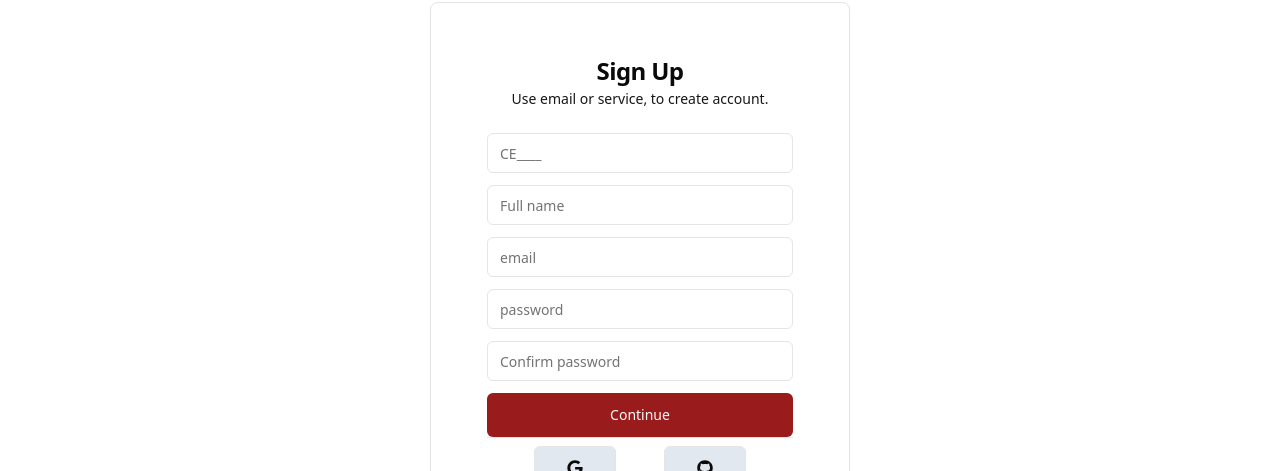
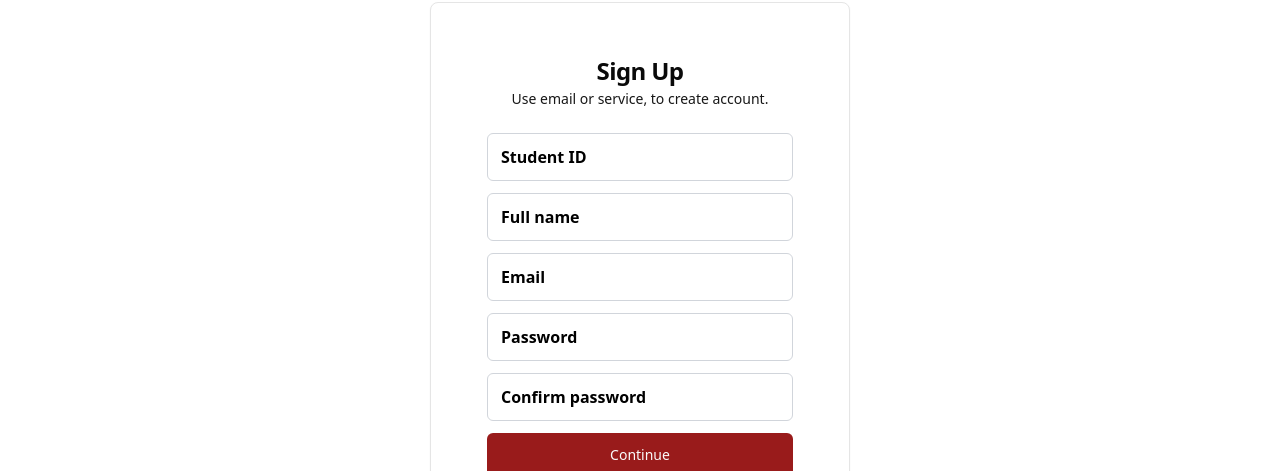
Before and after one commit to mhbhuiyan99/Connect, a Next.js app: page /sign-up in a window 1280 px wide. Shown: the part 134-605 px from the top of the page. Built offline with nearby package versions, Linux system fonts and the light colour scheme; no server answers.

Commit message:
📌 Use config API instead of Hardcoded

```diff
--- a/src/app/alumni/page.tsx
+++ b/src/app/alumni/page.tsx
@@ -5,6 +5,8 @@ import { useState, useEffect } from 'react';
 import { useDebounce } from '@/lib/useDebounce';
 import { FaSearch, FaFilter } from "react-icons/fa";
 import { ImSpinner2 } from "react-icons/im";
+import { config } from "@/lib/config";
+
 const FILTERS = {
   NAME: "name",
   SKILLS: "skills",
@@ -28,7 +30,8 @@ export default function AlumniViewPagePage() {
       setLoading(true);
       try {
         const res = await fetch(
-          `http://localhost:8000/v1/alumni/search?page=1&limit=100&filter_by=${filterBy}&query=${encodeURIComponent(debouncedSearchTerm)}`
+          `${config.apiBaseUrl}/v1/alumni/search?page=1&limit=100&filter_by=` +
+          `${filterBy}&query=${encodeURIComponent(debouncedSearchTerm)}`
         );
         if (!res.ok) throw new Error("Failed to fetch alumni");
         const data = await res.json();
--- a/src/app/notice/page.tsx
+++ b/src/app/notice/page.tsx
@@ -4,6 +4,7 @@ import { useState, useEffect, useRef } from 'react';
 import NoticeForm from '@/components/NoticeForm';
 import NoticeList from '@/components/NoticeList';
 import { useAuth } from '@/providers/AuthProvider';
+import { config } from '@/lib/config';
 
 interface Notice {
   id: string;
@@ -55,7 +56,7 @@ export default function NoticePage() {
 
     setIsLoading(true);
     try {
-      const res = await fetch(`http://localhost:8000/v1/notice/?page=${pageNumber}&limit=${limit}`);
+      const res = await fetch(`${config.apiBaseUrl}/v1/notice/?page=${pageNumber}&limit=${limit}`);
       const data = await res.json();
       if (data.items.length === 0) {
         setHasMore(false);
--- a/src/components/Navbar.tsx
+++ b/src/components/Navbar.tsx
@@ -5,7 +5,6 @@ import MobileMenu from "./MobileMenu";
 import Image from 'next/image';
 import { buttonVariants } from './ui/button'
 import UserButton from "./user-button";
-import Alumni from '@/models/Alumni';
 import { useAuth } from "@/providers/AuthProvider";
 
 const Navbar = () => {
--- a/src/components/NoticeForm.tsx
+++ b/src/components/NoticeForm.tsx
@@ -1,5 +1,6 @@
 'use client';
 
+import { config } from '@/lib/config';
 import { useAuth } from '@/providers/AuthProvider';
 import { useState } from 'react';
 import { toast } from 'sonner';
@@ -19,7 +20,7 @@ export default function NoticeForm({ onNewNotice }: { onNewNotice: (notice: any)
     setIsSubmitting(true);
 
     try {
-      const response = await fetch('http://localhost:8000/v1/notice/', {
+      const response = await fetch(`${config.apiBaseUrl}/v1/notice/`, {
         method: 'POST',
         body: JSON.stringify({
           title: title,
--- a/src/components/form/AlumniInfoForm.tsx
+++ b/src/components/form/AlumniInfoForm.tsx
@@ -16,6 +16,7 @@ import {
 import { Input } from "@/components/ui/input";
 import { FloatingInput } from "@/components/ui/floating-input";
 import { FloatingFileInput } from "../ui/floating-input-file";
+import { config } from "@/lib/config";
 
 const AlumniInfoForm = () => {
   const [form, setForm] = useState({
@@ -41,7 +42,7 @@ const AlumniInfoForm = () => {
     setError(null);
 
     try {
-      const res = await fetch("http://localhost:8000/v1/alumni/insert", {
+      const res = await fetch(`${config.apiBaseUrl}/v1/alumni/insert`, {
         method: "POST",
         headers: { "Content-Type": "application/json" },
         body: JSON.stringify({
--- a/src/components/form/SignInForm.tsx
+++ b/src/components/form/SignInForm.tsx
@@ -9,7 +9,7 @@ import {
   CardTitle,
 } from "@/components/ui/card";
 import { Separator } from "@/components/ui/separator";
-import { Input } from "@/components/ui/input";
+import { FloatingInput } from "@/components/ui/floating-input";
 
 // react icons
 import { FaGithub } from "react-icons/fa";
@@ -21,7 +21,7 @@ import { useRouter } from "next/navigation";
 import { toast } from "sonner";
 import { TriangleAlert } from "lucide-react";
 import { useAuth } from "@/providers/AuthProvider";
-
+import { config } from "@/lib/config";
 
 const SignInForm = () => {
   const { setSession } = useAuth()
@@ -36,7 +36,7 @@ const SignInForm = () => {
     e.preventDefault()
     setPending(true)
 
-    const result = await fetch("http://localhost:8000/v1/auth/sign-in", {
+    const result = await fetch(`${config.apiBaseUrl}/v1/auth/sign-in`, {
       method: "POST",
       headers: { "Content-Type": "application/json" },
       body: JSON.stringify({
@@ -93,20 +93,22 @@ const SignInForm = () => {
         )}
         <CardContent className="px-2 sm:px-6">
           <form onSubmit={handleSubmit} className="space-y-3">
-            <Input
+            <FloatingInput
               type="email"
               disabled={pending}
               placeholder="email"
               value={email}
+              label="Email"
               onChange={(e) => setEmail(e.target.value)}
               required
             />
 
-            <Input
+            <FloatingInput
               type="password"
               disabled={pending}
               placeholder="password"
               value={password}
+              label="Password"
               onChange={(e) => setPassword(e.target.value)}
               required
             />
--- a/src/components/form/SignUpForm.tsx
+++ b/src/components/form/SignUpForm.tsx
@@ -9,7 +9,8 @@ import {
   CardTitle,
 } from "@/components/ui/card";
 import { Separator } from "@/components/ui/separator";
-import { Input } from "@/components/ui/input";
+import { FloatingInput } from "@/components/ui/floating-input";
+import { FloatingFileInput } from "@/components/ui/floating-input-file";
 
 // react icons
 import { FaGithub } from "react-icons/fa";
@@ -23,6 +24,7 @@ import { TriangleAlert } from "lucide-react";
 import Link from "next/link";
 import { useState } from "react";
 import { signIn } from "next-auth/react";
+import { config } from "@/lib/config";
 
 
 
@@ -43,7 +45,7 @@ const SignUpForm = () => {
     e.preventDefault();
     setPending(true);
 
-    const res = await fetch("http://localhost:8000/v1/auth/sign-up", {
+    const res = await fetch(`${config.apiBaseUrl}/v1/auth/sign-up`, {
       method: "POST",
       headers: { "Content-Type": "application/json" },
       body: JSON.stringify({
@@ -109,47 +111,52 @@ const SignUpForm = () => {
 
         <CardContent className="px-2 sm:px-6">
           <form onSubmit={handleSubmit} className="space-y-3">
-            <Input
+            <FloatingInput
               type="text"
               disabled={pending}
               placeholder="CE____"
               value={form.studentID}
+              label="Student ID"
               onChange={(e) => setForm({ ...form, studentID: e.target.value })}
               required
             />
 
-            <Input
+            <FloatingInput
               type="text"
               disabled={pending}
               placeholder="Full name"
               value={form.name}
+              label="Full name"
               onChange={(e) => setForm({ ...form, name: e.target.value })}
               required
             />
 
-            <Input
+            <FloatingInput
               type="email"
               disabled={pending}
               placeholder="email"
               value={form.email}
+              label="Email"
               onChange={(e) => setForm({ ...form, email: e.target.value })}
               required
             />
 
-            <Input
+            <FloatingInput
               type="password"
               disabled={pending}
               placeholder="password"
+              label="Password"
               value={form.password}
               onChange={(e) => setForm({ ...form, password: e.target.value })}
               required
             />
 
-            <Input
+            <FloatingInput
               type="password"
               disabled={pending}
               placeholder="Confirm password"
               value={form.confirmPassword}
+              label="Confirm password"
               onChange={(e) => setForm({ ...form, confirmPassword: e.target.value })}
               required
             />
--- a/src/components/ui/floating-input.tsx
+++ b/src/components/ui/floating-input.tsx
@@ -27,7 +27,7 @@ export const FloatingInput: React.FC<FloatingInputProps> = ({
         onFocus={() => setIsFocused(true)}
         onBlur={() => setIsFocused(false)}
         className={clsx(
-          "peer w-full h-12 border border-gray-300 rounded-md px-3 pt-5 pb-2 text-base",
+          "peer w-full h-12 border border-gray-300 rounded-md text-[15px] px-3 pt-5 pb-2 text-base",
           "focus:outline-none focus:ring-2 focus:ring-black focus:border-black-500",
           "disabled:opacity-50 disabled:cursor-not-allowed"
         )}
@@ -36,7 +36,7 @@ export const FloatingInput: React.FC<FloatingInputProps> = ({
       />
       <label
         className={clsx(
-          "absolute left-2.5 px-1 bg-white text-gray-500 text-sm transition-all",
+          "absolute left-2.5 px-1 bg-white text-gray-500 text-sm transition-all font-semibold text-[15px]",
           "-top-2 text-xs peer-placeholder-shown:top-3 peer-placeholder-shown:text-base peer-placeholder-shown:text-black",
           "peer-focus:-top-2 peer-focus:text-xs peer-focus:text-black-500"
         )}
--- a/src/components/user-button.tsx
+++ b/src/components/user-button.tsx
@@ -15,6 +15,7 @@ import Link from "next/link";
 import { buttonVariants } from "./ui/button";
 import { useAuth } from "@/providers/AuthProvider";
 
+import { config } from '@/lib/config';
 
 const UserButton = () => {
   const { session, setSession } = useAuth();
@@ -26,7 +27,7 @@ const UserButton = () => {
   const fetchUser = async () => {
     try {
       const accessToken = session?.accessToken;
-      const res = await fetch("http://localhost:8000/v1/users/me", {
+      const res = await fetch(`${config.apiBaseUrl}/v1/users/me`, {
         headers: { Authorization: `Bearer ${accessToken}` },
       });
       if (res.ok) {
@@ -79,7 +80,7 @@ const UserButton = () => {
             <Avatar className="size-10 hover:opacity-75 transition">
               <AvatarImage
                 className="size-10 hover:opacity-75 transition"
-                src={user?.profilePhoto || "undefined"}
+                src={user?.profilePhoto || "/default-avatar.png"}
               />
               <AvatarFallback className="bg-red-800 text-white">
                 {avatarFallback}
--- a/src/lib/auth.ts
+++ b/src/lib/auth.ts
@@ -2,7 +2,6 @@ import CredentialsProvider from "next-auth/providers/credentials";
 import Github from "next-auth/providers/github";
 import { AuthOptions } from "next-auth";
 import { getCsrfToken } from "next-auth/react";
-import connectToDatabase from "./mongodb";
 import User from "@/models/user";
 import bcrypt from "bcryptjs";
 
--- /dev/null
+++ b/src/lib/config.ts
@@ -0,0 +1,12 @@
+function getEnv(key: string, fallback?: string): string {
+    const val = process.env[key];
+    if (!val && fallback === undefined) {
+        throw new Error(`Missing environment variable: ${key}`);
+    }
+    return val ?? fallback!;
+}
+
+export const config = {
+    apiBaseUrl: getEnv("NEXT_PUBLIC_API_BASE_URL", "http://localhost:8000"),
+    appName: getEnv("NEXT_PUBLIC_APP_NAME", "MBSTU Alumni Portal"),
+};
--- a/src/providers/AuthProvider.tsx
+++ b/src/providers/AuthProvider.tsx
@@ -1,4 +1,5 @@
 "use client";
+import { config } from '@/lib/config';
 import React, { createContext, useContext, useEffect, useState } from 'react';
 
 interface Session {
@@ -27,7 +28,7 @@ export const AuthProvider: React.FC<{ children: React.ReactNode }> = ({ children
             if (!refreshToken) return;
             // console.log("Provider Refresh Token: ", refreshToken);
 
-            const res = await fetch('http://localhost:8000/v1/auth/refresh-token', {
+            const res = await fetch(`${config.apiBaseUrl}/v1/auth/refresh-token`, {
                 method: 'POST',
                 headers: { 'Content-Type': 'application/json' },
                 body: JSON.stringify({ refresh_token: refreshToken }),
```
